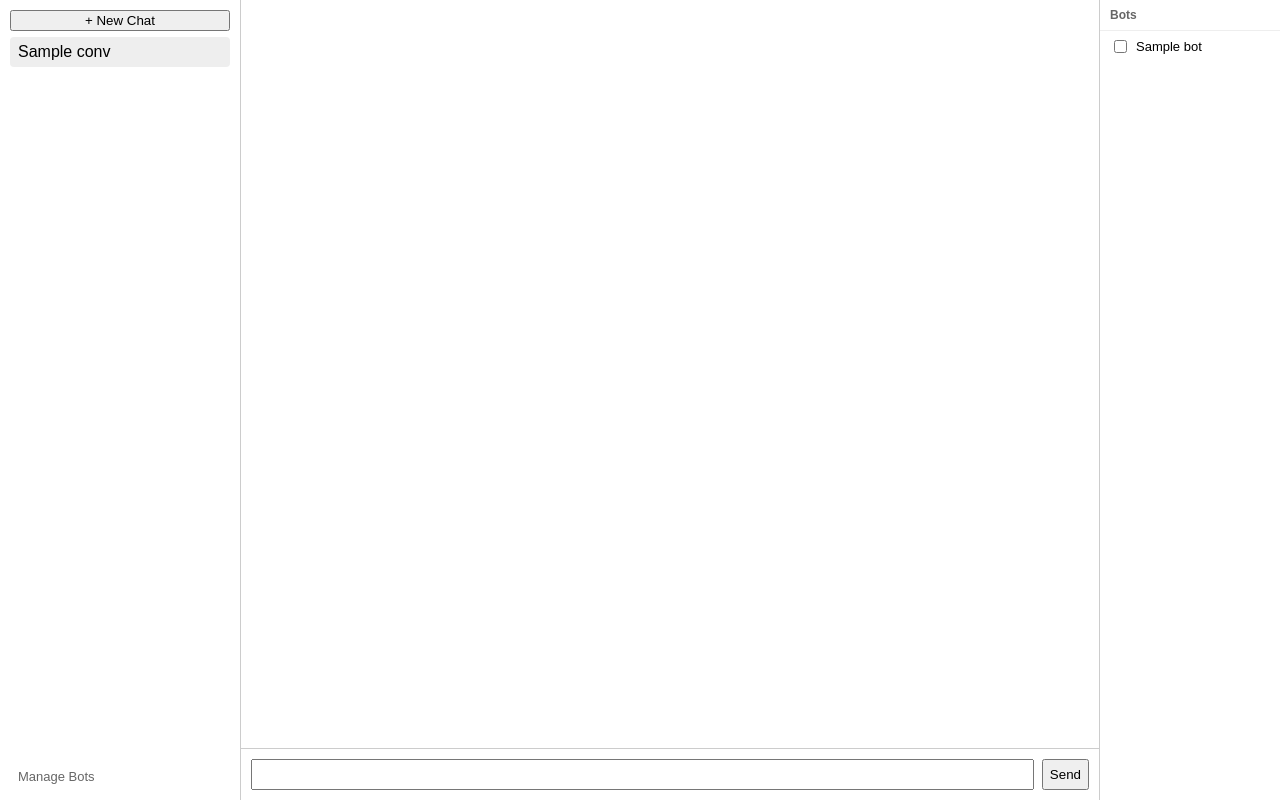
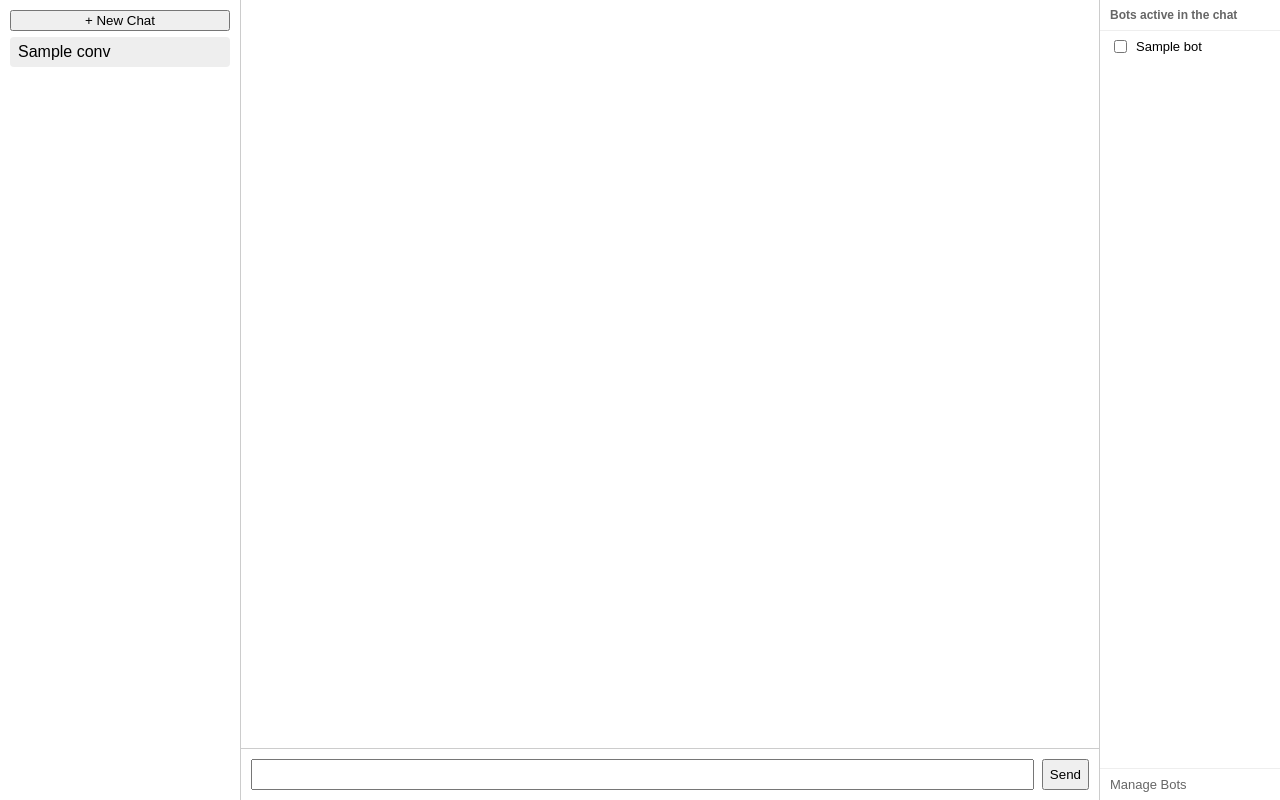
Before and after one commit to gabrielkorn/chatting-with-bots, a Flask app: template templates/index.html in a window 1280 px wide. Run offline with Flask 3, Linux system fonts and the light colour scheme; the template is opened without the code that fills it: most values are stand-ins (such as "Sample title", 1, 10 or a date in 2020); some libraries are stand-ins or nearby versions.

Commit message:
UI changes: button names, help text.

```diff
--- a/templates/bots.html
+++ b/templates/bots.html
@@ -25,7 +25,7 @@
         <option value="{{ m.name }}">{{ m.name }}</option>
       {% endfor %}
     </select>
-    <textarea name="system_prompt" placeholder="System prompt" rows="3"></textarea>
+    <textarea name="system_prompt" placeholder="System prompt - this determines the bot's behavior and the type of responses they provide" rows="3"></textarea>
     <button type="submit">Add Bot</button>
   </form>
 
--- a/templates/index.html
+++ b/templates/index.html
@@ -1,7 +1,7 @@
 <!DOCTYPE html>
 <html>
 <head>
-  <title>RobotRock</title>
+  <title>RobotChat</title>
   <style>
     body { display: flex; height: 100vh; margin: 0; font-family: sans-serif; }
     #bot-panel { width: 180px; border-left: 1px solid #ccc; display: flex; flex-direction: column; overflow-y: auto; }
@@ -27,7 +27,6 @@
     {% for conv in conversations %}
       <a href="/convo/{{ conv.id }}" {% if conv.id == active_id %}class="active"{% endif %}>{{ conv.name }}</a>
     {% endfor %}
-    <a href="/bots" style="margin-top: auto; color: #666; font-size: 13px;">Manage Bots</a>
   </div>
   <div id="chat-area">
     <div id="chat-window">
@@ -36,7 +35,7 @@
       {% endfor %}
     </div>
     {% if active_id %}
-    <form id="send-form" hx-post="/message/send" hx-target="#chat-window" hx-swap="beforeend">
+    <form id="send-form" hx-post="/message/send" hx-target="#chat-window" hx-swap="beforeend" hx-on::after-request="this.reset()">
       <input type="hidden" name="conversation_id" value="{{ active_id }}" />
       <input type="text" name="message" autocomplete="off" />
       <button type="submit">Send</button>
@@ -45,7 +44,7 @@
   </div>
   {% if all_bots %}
   <div id="bot-panel">
-    <div class="panel-title">Bots</div>
+    <div class="panel-title">Bots active in the chat</div>
     {% for bot in all_bots %}
     <label>
       {% if active_id %}
@@ -60,6 +59,7 @@
       {{ bot.name }}
     </label>
     {% endfor %}
+    <a href="/bots" style="margin-top: auto; display: block; padding: 8px 10px; font-size: 13px; color: #666; text-decoration: none; border-top: 1px solid #eee;">Manage Bots</a>
   </div>
   {% endif %}
   <script src="https://unpkg.com/htmx.org@1.9.10"></script>
```
